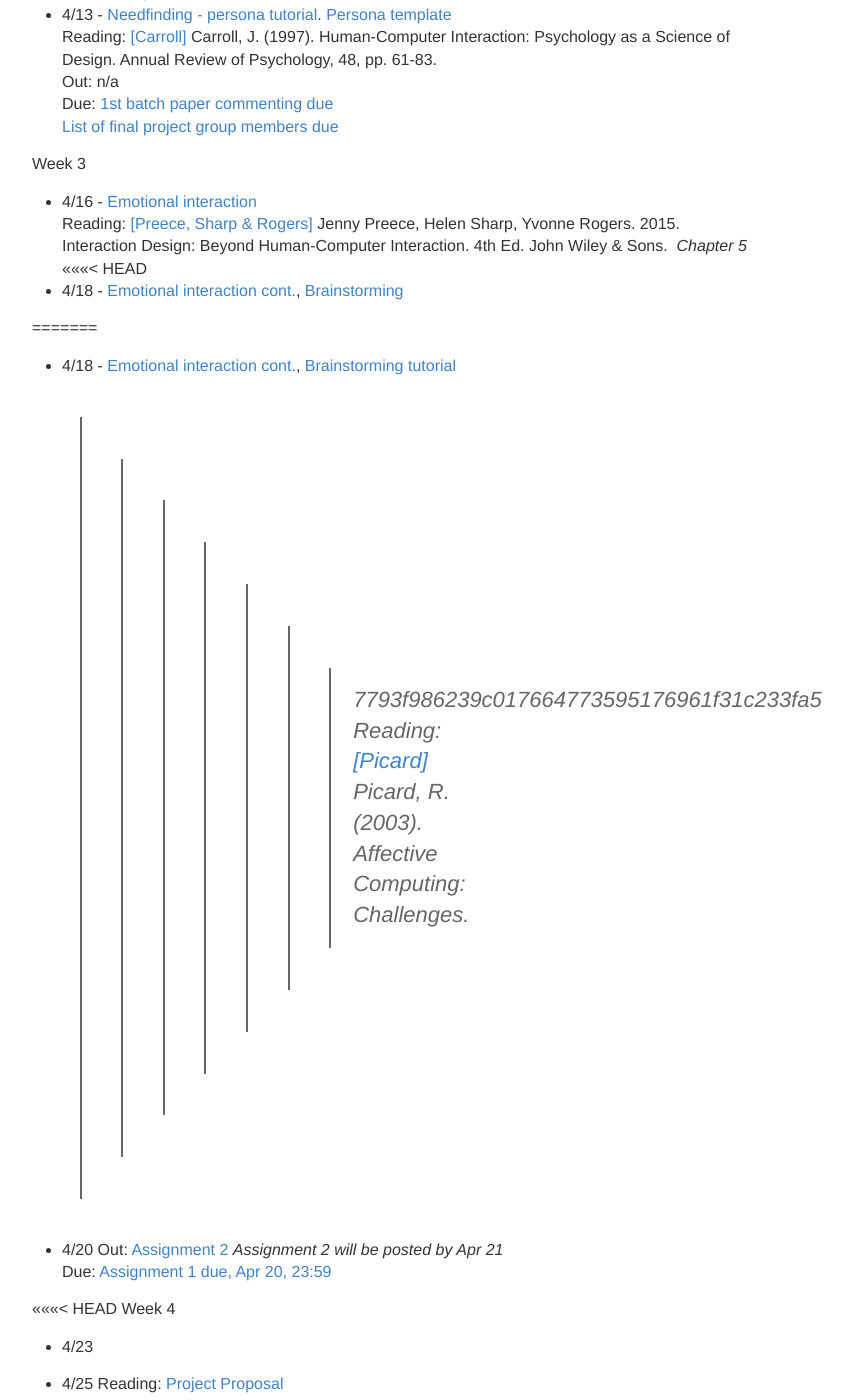
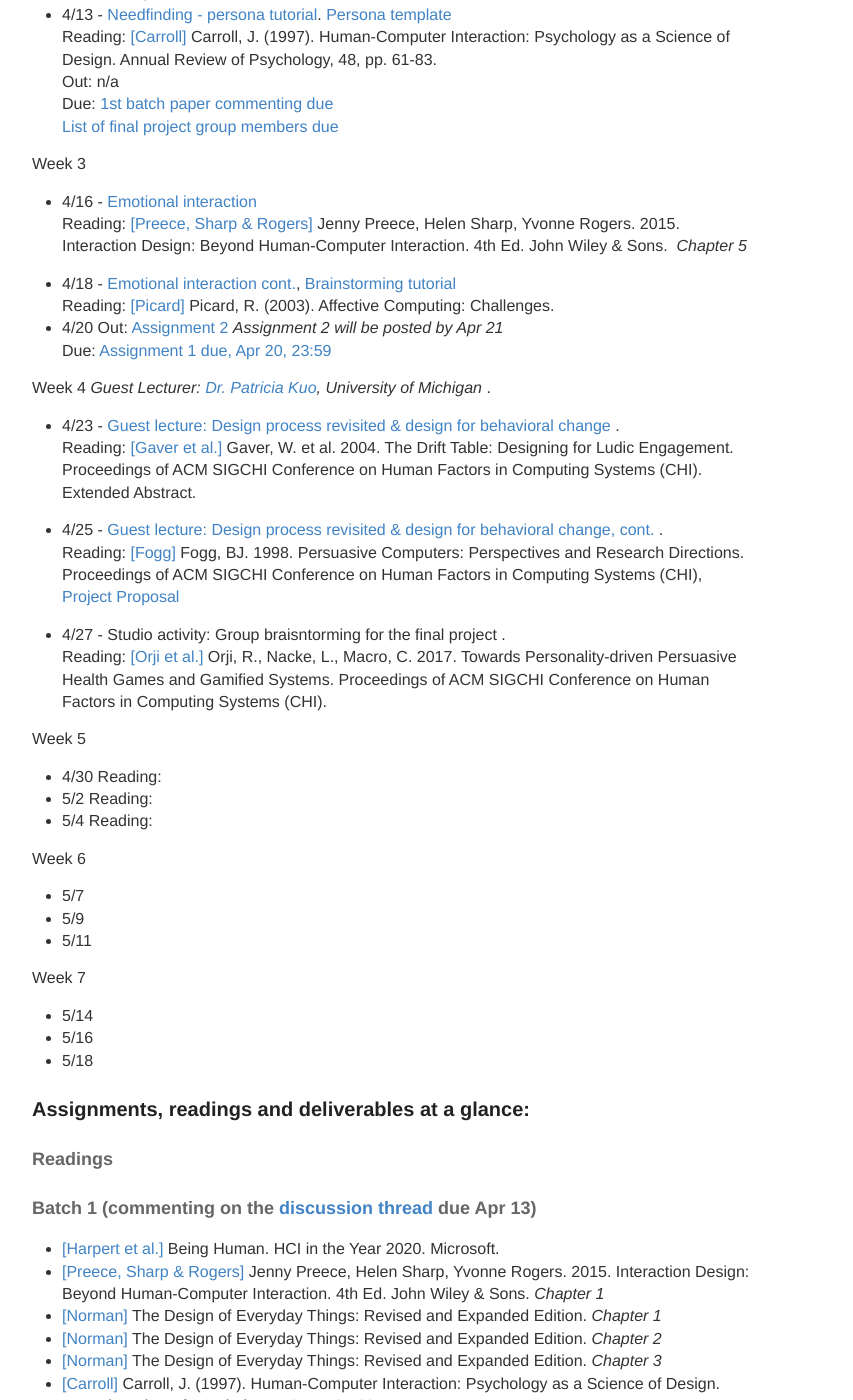
Before and after one commit to hciwang/hciwang.github.io, a Jekyll site: the page built from _posts/2018-3-25-lectures.md, in a window 1280 px wide and 1400 px high, scrolled down 873 px. Shown: the whole window, without its empty margins (248-1101 px from the left). Built offline with Jekyll 4.4.1, drawn with Linux system fonts in a browser that asks for light colours; some of the changed text lies outside the part shown.

Commit message:
reading 04/25

```diff
--- a/_posts/2018-3-25-lectures.md
+++ b/_posts/2018-3-25-lectures.md
@@ -32,30 +32,19 @@ Due: [1st batch paper commenting due](https://canvas.ucdavis.edu/courses/225630/
 Week 3
 - 4/16 - [Emotional interaction](https://canvas.ucdavis.edu/files/3304737/download?download_frd=1)
 Reading: [[Preece, Sharp & Rogers]](http://www.id-book.com/) Jenny Preece, Helen Sharp, Yvonne Rogers. 2015. Interaction Design: Beyond Human-Computer Interaction. 4th Ed. John Wiley & Sons.  *Chapter 5*
-<<<<<<< HEAD
-- 4/18 - [Emotional interaction cont.](https://canvas.ucdavis.edu/files/3304737/download?download_frd=1), [Brainstorming](https://canvas.ucdavis.edu/courses/225630/files?preview=3341670)
 
-=======
 - 4/18 - [Emotional interaction cont.](https://canvas.ucdavis.edu/files/3304737/download?download_frd=1), [Brainstorming tutorial](https://canvas.ucdavis.edu/courses/225630/files?preview=3341670)
->>>>>>> 7793f986239c017664773595176961f31c233fa5
 Reading: [[Picard]](https://affect.media.mit.edu/pdfs/03.picard.pdf) Picard, R. (2003). Affective Computing: Challenges.
 - 4/20
 Out: [Assignment 2]() *Assignment 2 will be posted by Apr 21*
 Due: [Assignment 1 due, Apr 20, 23:59](https://canvas.ucdavis.edu/courses/225630/assignments/180502)
 
-<<<<<<< HEAD
-Week 4
-- 4/23
-- 4/25
-Reading: [Project Proposal](https://canvas.ucdavis.edu/courses/225630/files?preview=3392172)
-
-- 4/27
-=======
 Week 4 *Guest Lecturer: [Dr. Patricia Kuo](http://tidal.northwestern.edu/people/pei-yi-kuo/), University of Michigan* .
 - 4/23 - [Guest lecture: Design process revisited & design for behavioral change]() .
 Reading: [[Gaver et al.]](https://canvas.ucdavis.edu/courses/225630/files?preview=3353707) Gaver, W. et al. 2004. The Drift Table: Designing for Ludic Engagement. Proceedings of ACM SIGCHI Conference on Human Factors in Computing Systems (CHI). Extended Abstract.
 - 4/25 - [Guest lecture: Design process revisited & design for behavioral change, cont.]() .
-Reading: [[Fogg]](https://canvas.ucdavis.edu/courses/225630/files?preview=3353707) Fogg, BJ. 1998. Persuasive Computers: Perspectives and Research Directions. Proceedings of ACM SIGCHI Conference on Human Factors in Computing Systems (CHI).
+Reading: [[Fogg]](https://canvas.ucdavis.edu/courses/225630/files?preview=3353707) Fogg, BJ. 1998. Persuasive Computers: Perspectives and Research Directions. Proceedings of ACM SIGCHI Conference on Human Factors in Computing Systems (CHI), [Project Proposal](https://canvas.ucdavis.edu/courses/225630/files?preview=3392172)
+
 - 4/27 - Studio activity: Group braisntorming for the final project .
 Reading: [[Orji et al.]](https://canvas.ucdavis.edu/courses/225630/files?preview=3353901) Orji, R., Nacke, L., Macro, C. 2017. Towards Personality-driven Persuasive Health  Games and Gamified Systems. Proceedings of ACM SIGCHI Conference on Human Factors in Computing Systems (CHI).
 
@@ -76,7 +65,6 @@ Week 7
 - 5/14
 - 5/16
 - 5/18
->>>>>>> 7793f986239c017664773595176961f31c233fa5
 
 
 ### Assignments, readings and deliverables at a glance:
```
